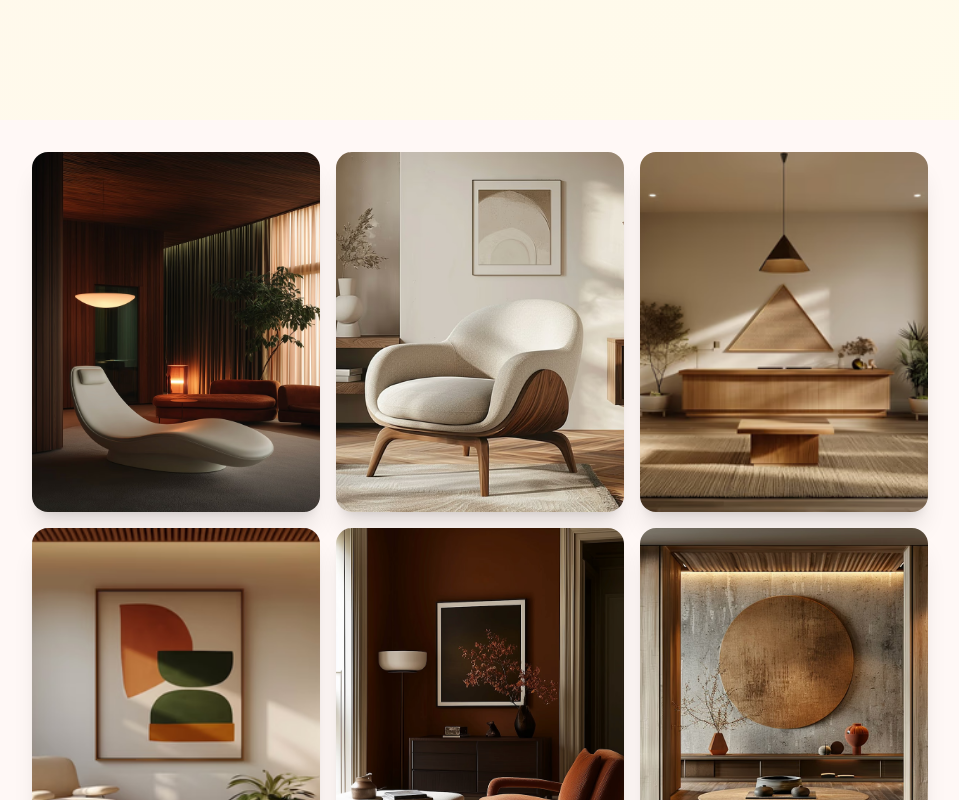
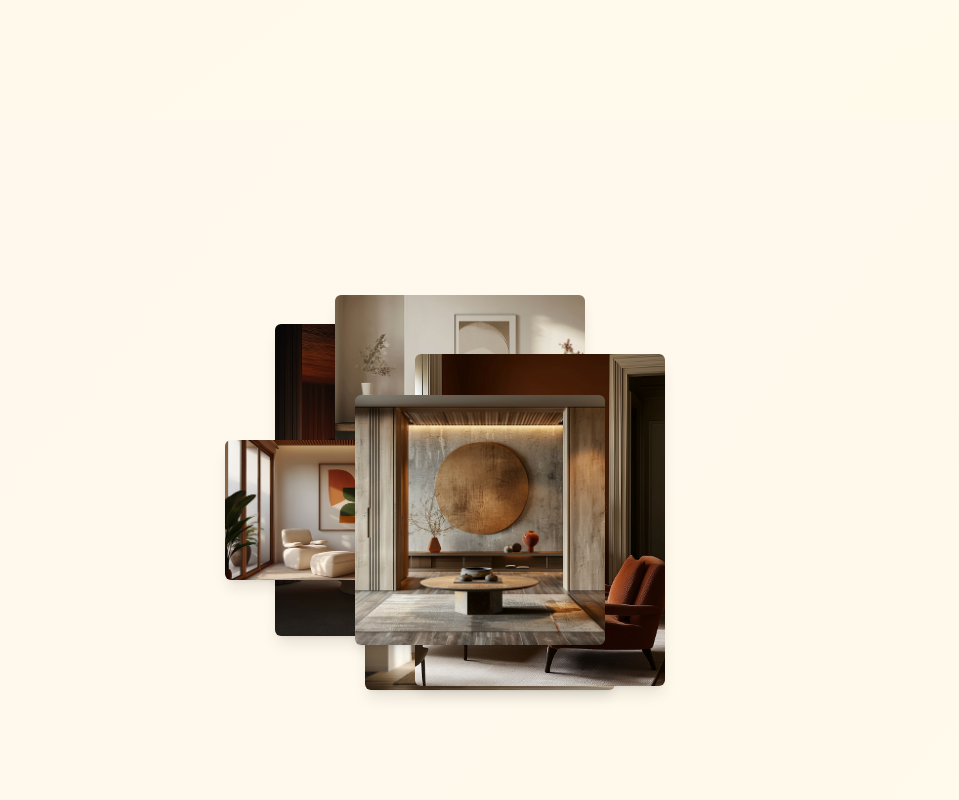
Before and after one commit to MozahidHridoy24/Troscan-Enaema-Technologies, a Next.js app: page / in a window 1280 px wide. Shown: the part 1640-2440 px from the top of the page, without its empty margins (160-1119 px from the left). Built offline with nearby package versions, Linux system fonts and the light colour scheme.

Commit message:
upadate products section

```diff
--- a/app/components/GetInTouch.jsx
+++ b/app/components/GetInTouch.jsx
@@ -1,7 +1,7 @@
 "use client";
 
 import { useRef } from "react";
-import { motion, useScroll, useTransform } from "framer-motion";
+import { motion, useScroll, useTransform } from "motion/react";
 import Image from "next/image";
 import bgImage from "../../public/assets/git.avif";
 
@@ -39,7 +39,7 @@ export default function GetInTouch() {
             Ready to reimagine your space? Connect with us at Troscán to bring
             your vision to life with our expertise in design and decoration.
           </p>
-          <button className="bg-[#8d493a] text-white font-semibold text-md px-6 py-3 rounded-md">
+          <button className="bg-[#8d493a] text-white font-semibold text-md px-6 py-3 rounded-md hover:bg-amber-800">
             Get in Touch
           </button>
         </div>
--- a/app/components/HeroBanner.jsx
+++ b/app/components/HeroBanner.jsx
@@ -8,30 +8,36 @@ export default function HeroBanner() {
       className="relative h-screen w-full mx-auto overflow-x-hidden flex items-center justify-center bg-cover bg-center"
       style={{ backgroundImage: "url('/assets/banner.avif')" }}
     >
+      {/* Overlays */}
       <div className="absolute inset-0 bg-black/20 z-0" />
+      <div
+        className="absolute inset-0 z-0"
+        style={{
+          background:
+            "linear-gradient(to top, rgba(96, 72, 51, 0.35), transparent)",
+        }}
+      />
 
+      {/* Content */}
       <div className="relative z-10 text-center px-6 md:px-12">
-        {/* Heading Part 1 */}
         <motion.h1
           initial={{ opacity: 0, y: 40 }}
           animate={{ opacity: 1, y: 0 }}
           transition={{ duration: 0.8, ease: "easeOut", delay: 0.1 }}
-          className="text-white text-4xl md:text-8xl font-archivo font-semibold leading-tight"
+          className="text-white text-4xl md:text-8xl font-archivo font-medium leading-tight"
         >
           Timeless Comfort &
         </motion.h1>
 
-        {/* Heading Part 2 */}
         <motion.h1
           initial={{ opacity: 0, y: 40 }}
           animate={{ opacity: 1, y: 0 }}
           transition={{ duration: 0.8, ease: "easeOut", delay: 0.4 }}
-          className="text-white text-4xl md:text-8xl font-archivo font-semibold leading-tight"
+          className="text-white text-4xl md:text-8xl font-archivo font-medium leading-tight"
         >
           Endless Luxury
         </motion.h1>
 
-        {/* Buttons (appear after 0.5s delay after heading finishes) */}
         <motion.div
           initial={{ opacity: 0, y: 20 }}
           animate={{ opacity: 1, y: 0 }}
--- a/app/components/OurExpertise.jsx
+++ b/app/components/OurExpertise.jsx
@@ -1,6 +1,6 @@
 "use client";
 
-import { motion, AnimatePresence } from "framer-motion";
+import { motion, AnimatePresence } from "motion/react";
 import { useState } from "react";
 
 const services = [
--- a/app/components/Products.jsx
+++ b/app/components/Products.jsx
@@ -1,102 +1,80 @@
 "use client";
 
-import React, { useRef } from "react";
-import { motion, useScroll, useSpring, useTransform } from "framer-motion";
+import { useRef } from "react";
+import { motion, useScroll, useTransform } from "framer-motion";
 import Image from "next/image";
 
+const images = [
+  "/assets/p1.avif", // Top Left
+  "/assets/p2.avif", // Top Middle
+  "/assets/p3.avif", // Top Right
+  "/assets/p4.avif", // Bottom Left
+  "/assets/p5.avif", // Bottom Middle
+  "/assets/p6.avif", // Bottom Right
+];
+
+//  spread
+const finalX = [-400, 0, 400, -400, 0, 400];
+const finalY = [-150, -200, -150, 150, 250, 150];
+
+// Clustered center start
+const initialX = [-80, -20, 10, -130, 60, 0];
+const initialY = [-40, -100, 100, -10, 0, 0];
+
 export default function Products() {
-  const sectionRef = useRef(null);
+  const ref = useRef(null);
 
   const { scrollYProgress } = useScroll({
-    target: sectionRef,
-    offset: ["start start", "end start"], // Trigger animation once section hits top
+    target: ref,
+    offset: ["start start", "end start"],
   });
 
-  const smoothProgress = useSpring(scrollYProgress, {
-    stiffness: 80,
-    damping: 30,
-    restDelta: 0.001,
-  });
+  // Spread images quickly in first 20% of scroll
+  const spreadRange = [0, 0.2];
 
-  // Spread animation starts AFTER scrollYProgress passes 0 (section reaches top)
-  const spread = useTransform(smoothProgress, [0.05, 0.4], [0, 1]);
-  const textOpacity = useTransform(smoothProgress, [0.5, 0.7], [0, 1]);
-  const textScale = useTransform(smoothProgress, [0.5, 0.7], [0.9, 1]);
-  const imageScale = useTransform(spread, [0, 1], [1, 0.6]);
+  const spreadX = initialX.map((startX, i) =>
+    useTransform(scrollYProgress, spreadRange, [startX, finalX[i]])
+  );
 
-  const getImageTransform = (index) => {
-    const positions = [
-      { x: -200, y: -150 },
-      { x: 0, y: -180 },
-      { x: 200, y: -150 },
-      { x: -200, y: 150 },
-      { x: 0, y: 180 },
-      { x: 200, y: 150 },
-    ];
-
-    return {
-      x: useTransform(spread, [0, 1], [0, positions[index].x]),
-      y: useTransform(spread, [0, 1], [0, positions[index].y]),
-    };
-  };
+  const spreadY = initialY.map((startY, i) =>
+    useTransform(scrollYProgress, spreadRange, [startY, finalY[i]])
+  );
 
   return (
-    <motion.section
-      ref={sectionRef}
-      className="min-h-[100vh] bg-[#fff8f6] relative overflow-hidden w-full"
+    <section
+      ref={ref}
+      className="relative h-[200vh] bg-gradient-to-br from-orange-50 to-amber-50 "
     >
-      <div className="sticky top-0 h-screen flex items-center justify-center w-full px-6 md:px-12 lg:px-16">
-        <div className="relative w-full max-w-6xl mx-auto z-10">
-          <div className="grid grid-cols-3 gap-4 max-w-4xl mx-auto">
-            {[1, 2, 3, 4, 5, 6].map((item, index) => {
-              const transform = getImageTransform(index);
-              return (
+      {/* Sticky container */}
+      <div className="sticky top-0 h-screen w-full flex items-center justify-center overflow-visible ">
+        <div className="relative w-full h-full flex items-center justify-center">
+          {images.map((img, i) => (
             <motion.div
-                  key={item}
-                  className="relative aspect-[4/5] rounded-2xl overflow-hidden shadow-xl"
-                  style={{
-                    x: transform.x,
-                    y: transform.y,
-                    scale: imageScale,
-                  }}
+              key={i}
+              style={{ x: spreadX[i], y: spreadY[i] }}
+              className="absolute rounded-md"
             >
               <Image
-                    src={`/assets/p${item}.avif`}
-                    alt={`Design ${item}`}
-                    fill
-                    className="object-cover"
+                src={img}
+                alt={`Image ${i + 1}`}
+                width={250}
+                height={250}
+                className="object-cover rounded-md shadow-lg"
               />
             </motion.div>
-              );
-            })}
+          ))}
         </div>
       </div>
 
-        {/* Center Text */}
-        <motion.div
-          className="absolute inset-0 flex items-center justify-center pointer-events-none z-20"
-          style={{ opacity: textOpacity }}
-        >
-          <motion.div
-            className="text-center px-6 max-w-4xl"
-            style={{ scale: textScale }}
-          >
-            <h2 className="text-4xl md:text-5xl lg:text-6xl font-light leading-tight mb-8 text-[#8d493a]">
+      {/* Text section */}
+      <motion.div className="absolute bottom-0 w-full h-screen flex items-center justify-center mb-20">
+        <div className="max-w-xl text-center px-6">
+          <p className="text-amber-900 text-3xl font-semibold">
             Transforming spaces with style, through Troscán's exquisite design
             expertise.
-            </h2>
-
-            <motion.button
-              className="px-8 py-4 rounded-full text-white font-medium text-lg shadow-lg hover:shadow-xl transition-all duration-300 pointer-events-auto"
-              style={{ backgroundColor: "#8d493a" }}
-              whileHover={{ scale: 1.05 }}
-              whileTap={{ scale: 0.95 }}
-            >
-              Explore Our Work
-            </motion.button>
+          </p>
+        </div>
       </motion.div>
-        </motion.div>
-      </div>
-    </motion.section>
+    </section>
   );
 }
```
Lines whose indentation alone changed are shown as unchanged.
